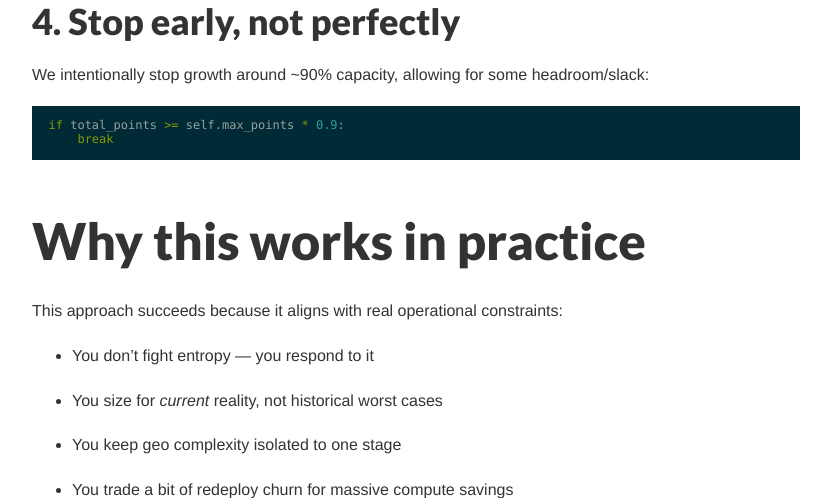
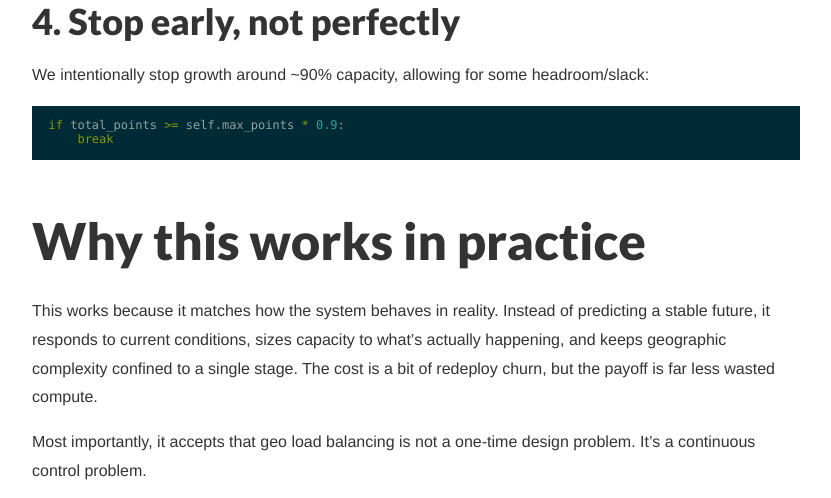
Before and after one commit to kuanb/kuanb.github.io, a Jekyll site: the page built from _posts/2026-01-01-geo-partition-realtime.md, in a window 1280 px wide and 900 px high, scrolled down 9701 px, cut to the strip 0-498 px from the top of the window. Shown: the whole strip, without its empty margins (224-1055 px from the left). Built offline with Jekyll 4.4.1, drawn with Linux system fonts in a browser that asks for light colours; comment, search, counter and statistics services are not loaded.

Commit message:
reduce the verbosity of end

```diff
--- a/_posts/2026-01-01-geo-partition-realtime.md
+++ b/_posts/2026-01-01-geo-partition-realtime.md
@@ -300,14 +300,6 @@ if total_points >= self.max_points * 0.9:
 
 ## **Why this works in practice**
 
-This approach succeeds because it aligns with real operational constraints:
-
-* You don’t fight entropy — you respond to it
-
-* You size for *current* reality, not historical worst cases
-
-* You keep geo complexity isolated to one stage
-
-* You trade a bit of redeploy churn for massive compute savings
+This works because it matches how the system behaves in reality. Instead of predicting a stable future, it responds to current conditions, sizes capacity to what’s actually happening, and keeps geographic complexity confined to a single stage. The cost is a bit of redeploy churn, but the payoff is far less wasted compute.
 
 Most importantly, it accepts that geo load balancing is not a one-time design problem. It’s a continuous control problem.
```
